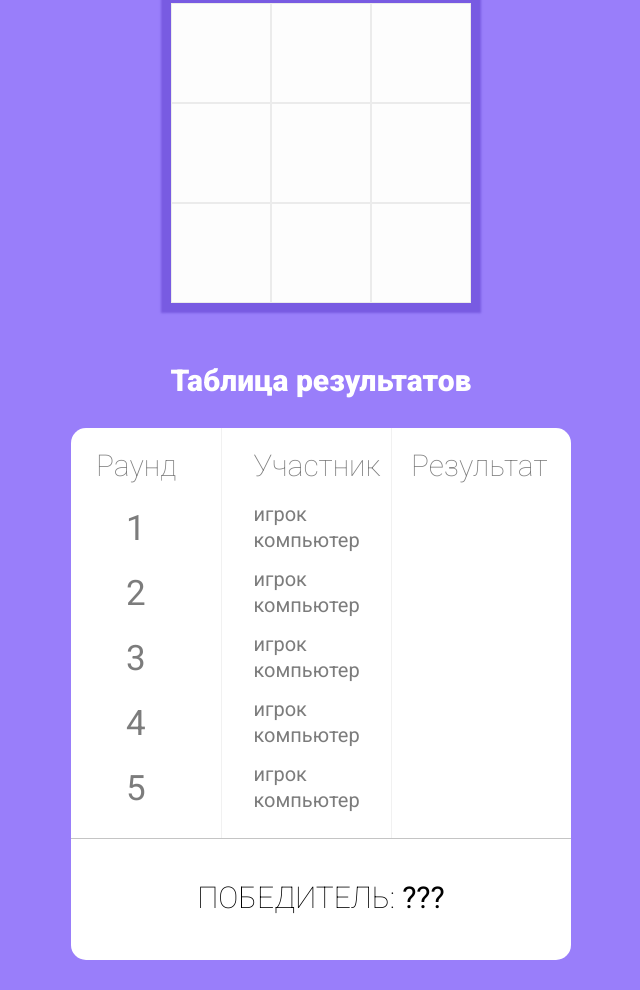
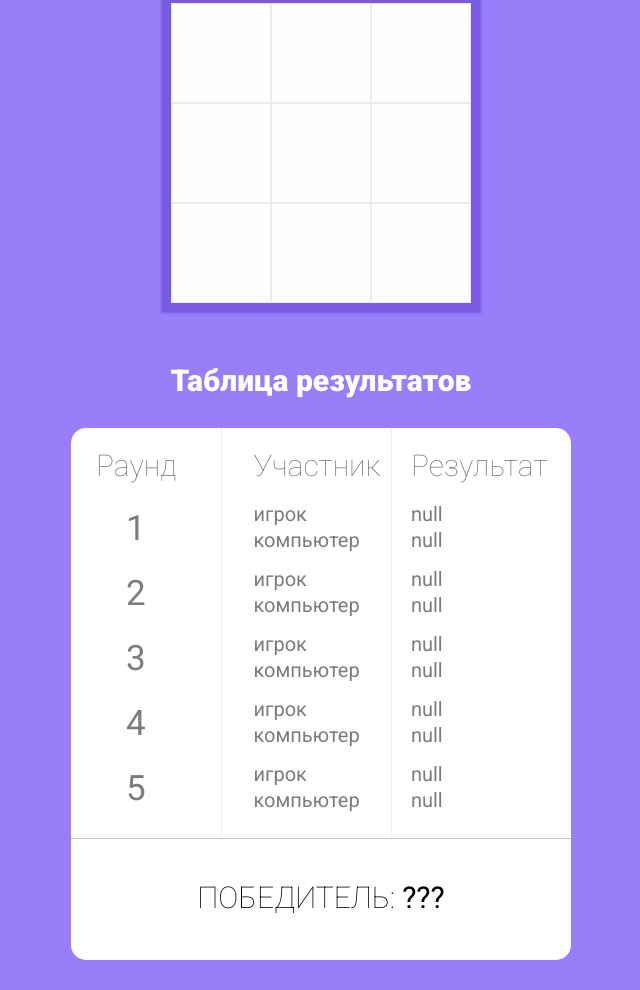
Before and after one commit to ljafcjkm/2xo, a plain HTML site: page index.html in a window 1280 px wide. Shown: the part 360-1350 px from the top of the page, without its empty margins (319-959 px from the left). Drawn offline with Linux system fonts and the light colour scheme.

Commit message:
add render & draw

```diff
--- a/code.js
+++ b/code.js
@@ -1,3 +1,5 @@
+render()
+
 const playField = document.querySelector('.playField')
 const popUpWinner = document.querySelector('.winner')
 const buttonEndRound = document.querySelector('button')
@@ -9,17 +11,6 @@
 const resultStyle = document.querySelectorAll('.result > p')
 const buttonNewGame = document.querySelector('.restart > button')
 
-tableResult[0].children[0].innerText = localStorage.getItem('player1')
-tableResult[0].children[2].innerText = localStorage.getItem('PC1')
-tableResult[1].children[0].innerText = localStorage.getItem('player2')
-tableResult[1].children[2].innerText = localStorage.getItem('PC2')
-tableResult[2].children[0].innerText = localStorage.getItem('player3')
-tableResult[2].children[2].innerText = localStorage.getItem('PC3')
-tableResult[3].children[0].innerText = localStorage.getItem('player4')
-tableResult[3].children[2].innerText = localStorage.getItem('PC4')
-tableResult[4].children[0].innerText = localStorage.getItem('player5')
-tableResult[4].children[2].innerText = localStorage.getItem('PC5')
-
 let whoTurn = ''
 let win = ''
 
@@ -27,6 +18,57 @@ let HumanMove = ''
 let PcMove = ''
 
 game()
+
+function createResultTable(){
+    let $colresult = document.querySelector('.colresult')
+    let $colPlayer = document.querySelector('.colPlayer')
+    let $colRound = document.querySelector('.colRound')
+    $colRound.innerHTML += `<div class="head">Раунд</div>`
+    $colPlayer.innerHTML += `<div class="head">Участник</div>`
+    $colresult.innerHTML += `<div class="head">Результат</div>`
+    for(let i = 1; i <= 5; i++){
+        $colRound.innerHTML += `<div class="number">${i}</div>`
+        $colPlayer.innerHTML += `<div class="player"><p>игрок</p><br><p>компьютер</p></div>`
+        $colresult.innerHTML += `<div class="result"><p>${localStorage.getItem('player'+i)}</p><br><p>${localStorage.getItem('PC'+i)}</p></div>`
+    }
+}
+
+function render() {
+
+    let $body = document.body
+    $body.innerHTML = `
+        <div class="winner"><div class="info"><div class="text"></div><button>Продолжить</button></div></div>
+
+        <div class="wrap">
+            <div class="restart"><button>Начать заново</button></div>
+            <div><h1>КРЕСТИКИ-НОЛИКИ</h1></div>
+            <div class="round">Раунд <span></span> из 5</div>
+            <div class="turn1">Игрок ходит <span>крестиками</span></div>
+            <div class="turn2">Компьютер ходит <span>ноликами</span></div>
+            <div class="playField"></div>
+            <div><h2>Таблица результатов</h2></div>
+            <div class="table">
+                <div class="colRound"></div>
+                <div class="lineHor1"></div>
+                <div class="lineVer1"></div>
+                <div class="colPlayer"></div>
+                <div class="lineVer2"></div>
+                <div class="colresult"></div>
+                <div class="resultTotal"><div class="result">Победитель: <span>???</span></div></div>
+            </div>
+        </div>
+    `
+
+    renderplayField()
+    createResultTable()
+}
+
+function renderplayField() {
+    let $playField = document.querySelector('.playField')
+    for (let i = 1; i <= 9; i++) {
+        $playField.innerHTML += `<div id="${i}" class="moveSquer moveEnabled"></div>`
+    }
+}
 
 function countingWinScores() {
 
@@ -46,10 +88,9 @@ function countingWinScores() {
         return 'Игрок'
     } else if (scorePlayer < scorePC) {
         return 'Компьютер'
+    }else{
+        return 'Ничья'
     }
-
-    console.log(scorePlayer)
-    console.log(scorePC)
 }
 
 function winKresticiOrNoliki() {
--- a/index.html
+++ b/index.html
@@ -8,82 +8,6 @@
 </head>
 <body>
 
-    <div class="winner">
-        <div class="info">
-            <div class="text"></div>
-            <button>Продолжить</button>
-        </div>
-    </div>
-
-<div class="wrap">
-
-    <div class="restart"><button>Начать заново</button></div>
-
-    <div><h1>КРЕСТИКИ-НОЛИКИ</h1></div>
-
-    <div class="round">Раунд <span></span> из 5</div>
-    <div class="turn1">Игрок ходит <span>крестиками</span></div>
-    <div class="turn2">Компьютер ходит <span>ноликами</span></div>
-
-    <div class="playField">
-
-        <div id="1" class="moveSquer moveEnabled"></div>
-        <div id="2" class="moveSquer moveEnabled"></div>
-        <div id="3" class="moveSquer moveEnabled"></div>
-        <div id="4" class="moveSquer moveEnabled"></div>
-        <div id="5" class="moveSquer moveEnabled"></div>
-        <div id="6" class="moveSquer moveEnabled"></div>
-        <div id="7" class="moveSquer moveEnabled"></div>
-        <div id="8" class="moveSquer moveEnabled"></div>
-        <div id="9" class="moveSquer moveEnabled"></div>
-
-    </div>
-
-    <div><h2>Таблица результатов</h2></div>
-
-    <div class="table">
-
-        <div class="colRound">
-            <div class="head">Раунд</div>
-            <div class="number">1</div>
-            <div class="number">2</div>
-            <div class="number">3</div>
-            <div class="number">4</div>
-            <div class="number">5</div>
-        </div>
-
-        <div class="lineHor1"></div>
-
-        <div class="lineVer1"></div>
-
-        <div class="colPlayer">
-            <div class="head">Участник</div>
-            <div class="player"><p>игрок</p><br><p>компьютер</p></div>
-            <div class="player"><p>игрок</p><br><p>компьютер</p></div>
-            <div class="player"><p>игрок</p><br><p>компьютер</p></div>
-            <div class="player"><p>игрок</p><br><p>компьютер</p></div>
-            <div class="player"><p>игрок</p><br><p>компьютер</p></div>
-        </div>
-
-        <div class="lineVer2"></div>
-
-        <div class="colresult">
-            <div class="head">Результат</div>
-            <div class="result"><p></p><br><p></p></div>
-            <div class="result"><p></p><br><p></p></div>
-            <div class="result"><p></p><br><p></p></div>
-            <div class="result"><p></p><br><p></p></div>
-            <div class="result"><p></p><br><p></p></div>
-        </div>
-
-        <div class="resultTotal">
-            <div class="result">Победитель: <span>???</span></div>
-        </div>
-
-    </div>
-
-</div>
-
     <script src="code.js"></script>
 </body>
 </html>
```
